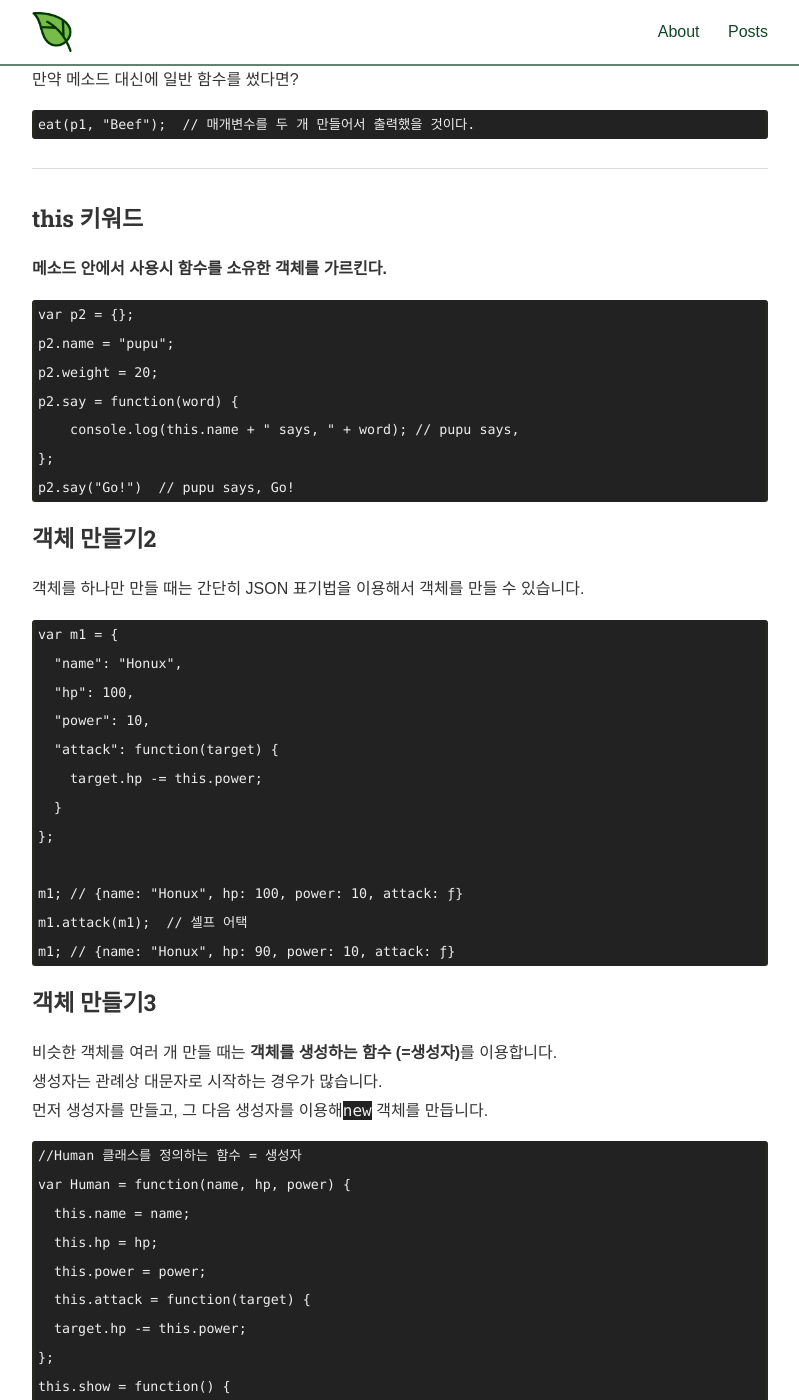
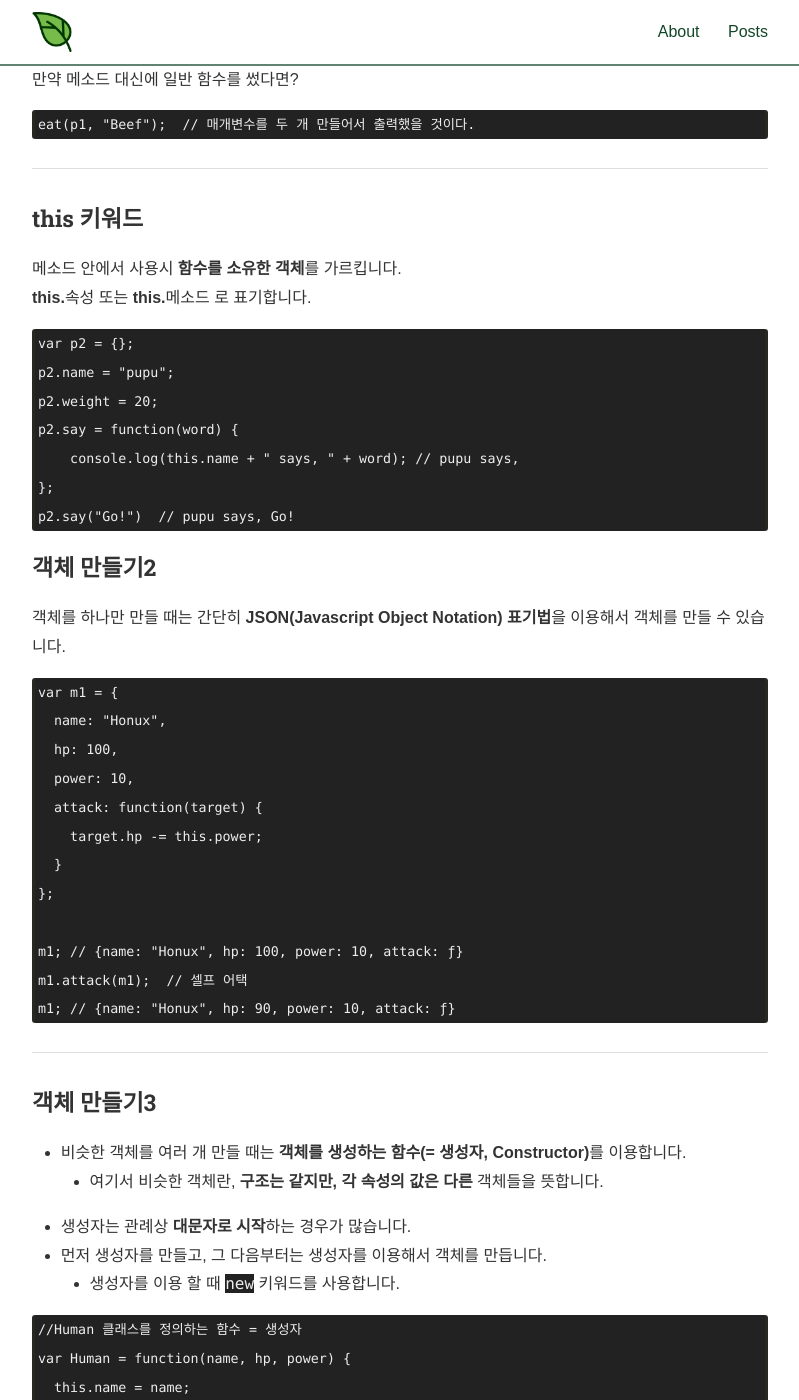
Before and after one commit to codeblue25/codeblue25.github.io, a Jekyll site: the page built from _posts/2021-01-01-js 2-3.md, in a window 1280 px wide and 1400 px high, scrolled down 873 px. Shown: the whole window, without its empty margins (240-1039 px from the left). Built offline with Jekyll 4.4.1, drawn with Linux system fonts in a browser that asks for light colours; nearby versions of some CDN libraries; some web fonts are replaced; a style sheet for code colours, icons or effects is not loaded; some of the changed text lies outside the part shown.

Commit message:
JavaScript Object
추가적으로 개념 정리

````diff
--- a/_posts/2021-01-01-js 2-3.md
+++ b/_posts/2021-01-01-js 2-3.md
@@ -45,7 +45,9 @@ eat(p1, "Beef");  // 매개변수를 두 개 만들어서 출력했을 것이다
 
 <h3>this 키워드</h3>
 
-**메소드 안에서 사용시 함수를 소유한 객체를 가르킨다.**
+메소드 안에서 사용시 **함수를 소유한 객체**를 가르킵니다. <br />
+**this.**속성 또는 **this.**메소드 로 표기합니다.
+
 
 ```javascript
 var p2 = {};
@@ -59,14 +61,14 @@ p2.say("Go!")  // pupu says, Go!
 
 <h3>객체 만들기2</h3>
 
-객체를 하나만 만들 때는 간단히 JSON 표기법을 이용해서 객체를 만들 수 있습니다.
+객체를 하나만 만들 때는 간단히 **JSON(Javascript Object Notation) 표기법**을 이용해서 객체를 만들 수 있습니다.
 
 ```javascript
 var m1 = {
-  "name": "Honux",
-  "hp": 100,
-  "power": 10,
-  "attack": function(target) {
+  name: "Honux",
+  hp: 100,
+  power: 10,
+  attack: function(target) {
     target.hp -= this.power;
   }
 };
@@ -75,12 +77,15 @@ m1; // {name: "Honux", hp: 100, power: 10, attack: ƒ}
 m1.attack(m1);  // 셀프 어택
 m1; // {name: "Honux", hp: 90, power: 10, attack: ƒ}
 ```
+---
 
 <h3>객체 만들기3</h3>
 
-비슷한 객체를 여러 개 만들 때는 **객체를 생성하는 함수 (=생성자)**를 이용합니다. <br />
-생성자는 관례상 대문자로 시작하는 경우가 많습니다.<br />
-먼저 생성자를 만들고, 그 다음 생성자를 이용해`new` 객체를 만듭니다.
+* 비슷한 객체를 여러 개 만들 때는 **객체를 생성하는 함수(= 생성자, Constructor)**를 이용합니다.
+  * 여기서 비슷한 객체란, **구조는 같지만, 각 속성의 값은 다른** 객체들을 뜻합니다.
+* 생성자는 관례상 **대문자로 시작**하는 경우가 많습니다.
+* 먼저 생성자를 만들고, 그 다음부터는 생성자를 이용해서 객체를 만듭니다.
+  * 생성자를 이용 할 때 `new` 키워드를 사용합니다.
 
 ```javascript
 //Human 클래스를 정의하는 함수 = 생성자
@@ -108,5 +113,5 @@ m2.show();    //[Crong] 190 1
 ```
 
 위 코드에서 <br />
-1. m1은 객체 또는 인스턴스라고 합니다.
-2. 그리고 m1은 Human 클래스의 참조 변수입니다.
+1. m1, m2(생성자 함수로 생성한 각각의 객체)를 **인스턴스(Instance)**라고 합니다.
+2. 그리고 m1, m2는 Human 클래스의 참조 변수(Reference variable)입니다.
````
Also changed, not shown: other parts of _posts/2021-01-01-js 2-3.md (+1 -1 lines).
